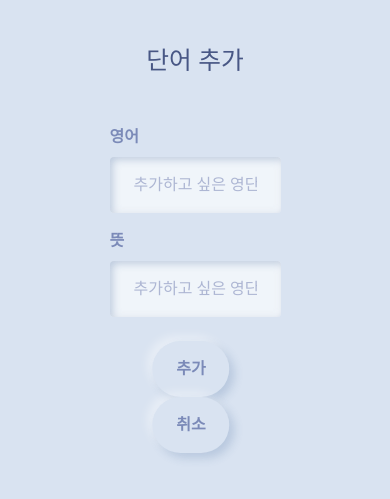
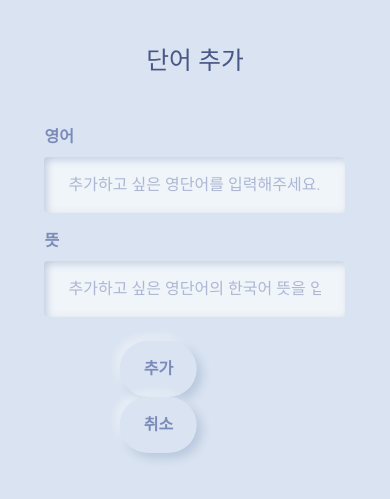
Before and after one commit to minseo-hong/quizapp, a Django app: page /word/add/ in a window 390 px wide. Shown: the part 56-555 px from the top of the page. Run offline with Django 4.2, Linux system fonts and the light colour scheme; some libraries are stand-ins or nearby versions.

Commit message:
base.html 반응형으로 만들기

```diff
--- a/quiz/templates/base.html
+++ b/quiz/templates/base.html
@@ -23,9 +23,15 @@
       </div>
     </nav>
 
-    <div class="container w-50">
-      {% block content %}
-      {% endblock %}
+    <div class="container-fluid">
+      <div class="row">
+        <div class="col-xl-3 col-md-2 col-1"></div>
+        <div class="col-xl-6 col-md-8 col-10">
+          {% block content %}
+          {% endblock %}
+        </div>
+        <div class="col-lg-3 col-md-2 col-1"></div>
+      </div>
     </div>
 
     <script src="https://cdn.jsdelivr.net/npm/bootstrap@5.2.0-beta1/dist/js/bootstrap.bundle.min.js"></script>
```
